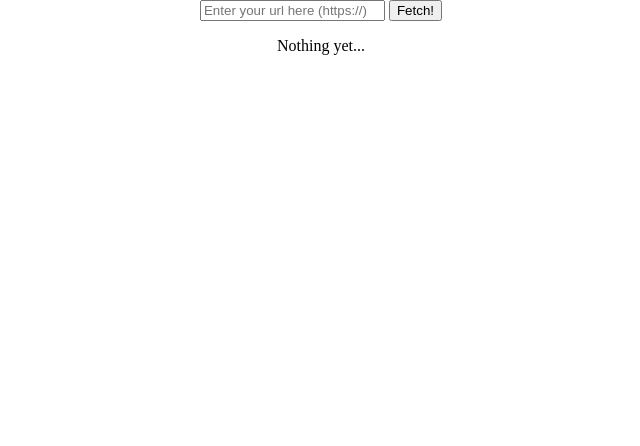
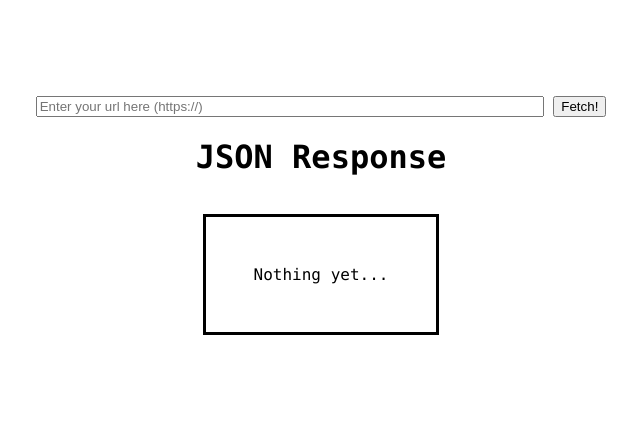
Before and after one commit to AayushiAhl/zothacks-backend, a Flask app: page / in a window 1280 px wide. Shown: the top 446 px of the page, without its empty margins (319-959 px from the left). Run offline with Flask 3, Linux system fonts and the light colour scheme.

Commit message:
Added styling

```diff
--- a/app.py
+++ b/app.py
@@ -1,13 +1,11 @@
 from flask import Flask, request, render_template
 import requests
 
+
 app = Flask(__name__)
 
-# The API url that you are calling
-# For more info, see https://developers.thecatapi.com/view-account/ylX4blBYT9FaoVd6OhvR?report=bOoHBz-8t
-api_url = "https://api.thecatapi.com/v1/images/search?has_breeds=1"
 
-
+# By default, a Flask route is set to respond to only GET requests
 @app.route("/")
 def home():
     """Called when navigating to the home page"""
@@ -16,6 +14,7 @@ def home():
 
 @app.route("/fetch-api", methods=["POST"])
 def fetch_api():
+    # This function will only run if a POST request is sent to Flask
     if request.method == "POST":
         api_url = request.form["api-url"]
 
--- a/static/home.css
+++ b/static/home.css
@@ -1,5 +1,6 @@
 body {
     margin: 0;
+    font-family: Consolas, monospace;
 }
 
 #content {
@@ -7,8 +8,35 @@ body {
     flex-direction: column;
     align-items: center;
     justify-content: center;
+
+    padding: 6rem 10rem;
+}
+
+#api-url {
+    width: 500px;
 }
 
 #response {
     white-space: pre-wrap;
+
+    padding: 3rem;
+    border: solid black;
 }
+
+/* Color classes for syntax highlighting function in home.html */
+.string {
+    color: teal;
+}
+
+.number {
+    color: black;
+}
+
+.boolean,
+.null {
+    color: blue;
+}
+
+.key {
+    color: maroon;
+}
--- a/templates/home.html
+++ b/templates/home.html
@@ -9,15 +9,19 @@
 <body>
     <div id="content">
         <form id="api-form">
-            <input name="api-url" placeholder="Enter your url here (https://)" value="{{ request.form['api-url'] }}"></input>
+            <input id="api-url" name="api-url" placeholder="Enter your url here (https://)" value="{{ request.form['api-url'] }}"></input>
             <button id="submit-button">Fetch!</button>
         </form>
+        <h1>JSON Response</h1>
         <p id="response">Nothing yet...</p>
     </div>
 
     <script>
+        // form submission code
         document.getElementById("api-form").addEventListener("submit", function(event) {
+            // preventDefault to prevent reloading the page on form submission
             event.preventDefault();
+
             // the url_for function creates the url to the Flask endpoint
             const fetch_url = {{ url_for("fetch_api")|tojson }};
 
@@ -31,9 +35,40 @@
             .then((data) => {
                 // formatting the json to be readable
                 let formatted = JSON.stringify(data, null, '\t');
-                document.getElementById("response").innerHTML = formatted;
+                document.getElementById("response").innerHTML = syntaxHighlight(formatted);
             });
         });
+
+        // function to highlight json syntax adapted from https://codepen.io/absolutedevelopment/pen/EpwVzN
+        function syntaxHighlight(json) {
+            if (typeof json != "string") {
+                json = JSON.stringify(json, null, "\t");
+            }
+
+            json = json
+                .replace(/&/g, "&amp;")
+                .replace(/</g, "&lt;")
+                .replace(/>/g, "&gt;");
+
+            return json.replace(
+                /("(\\u[a-zA-Z0-9]{4}|\\[^u]|[^\\"])*"(\s*:)?|\b(true|false|null)\b|-?\d+(?:\.\d*)?(?:[eE][+\-]?\d+)?)/g,
+                function(match) {
+                    var cls = "number";
+                    if (/^"/.test(match)) {
+                        if (/:$/.test(match)) {
+                        cls = "key";
+                        } else {
+                        cls = "string";
+                        }
+                    } else if (/true|false/.test(match)) {
+                        cls = "boolean";
+                    } else if (/null/.test(match)) {
+                        cls = "null";
+                    }
+                    return '<span class="' + cls + '">' + match + "</span>";
+                }
+            );
+            }
     </script>
 </body>
 </html>
```
